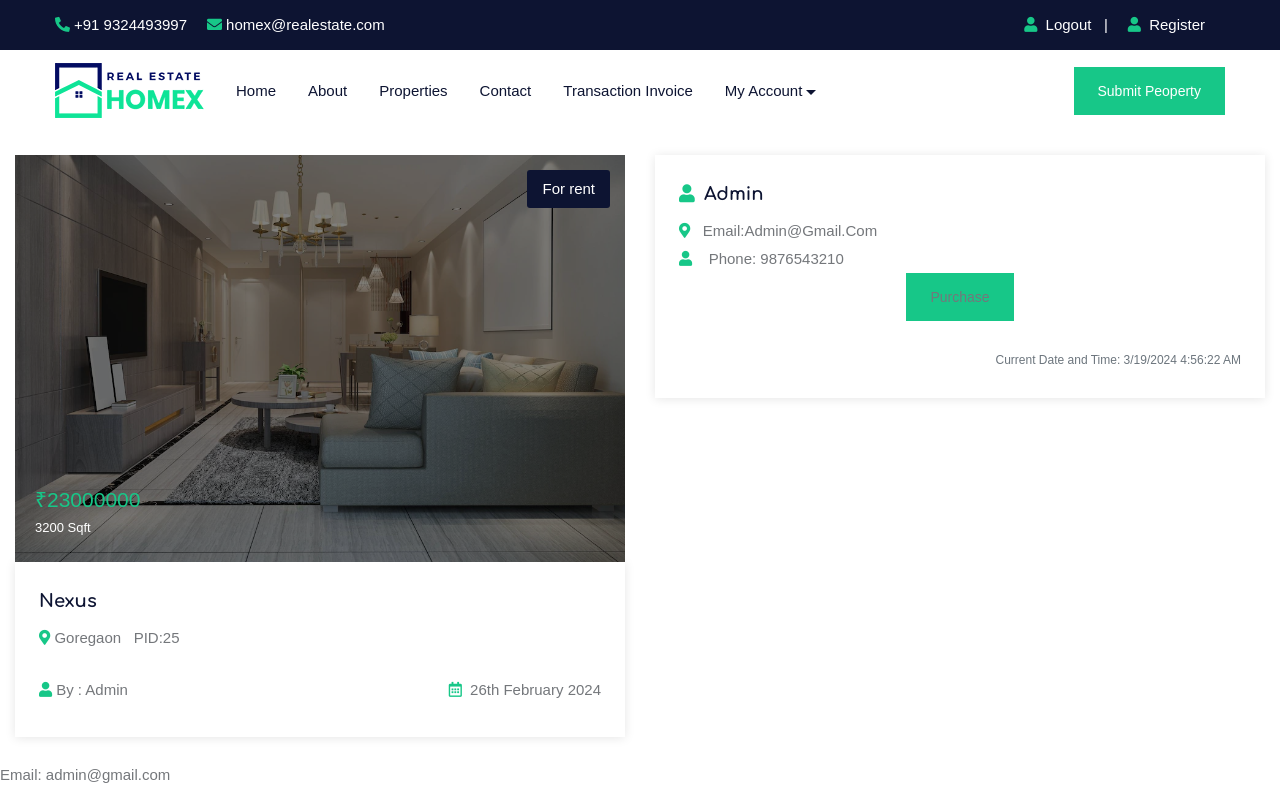
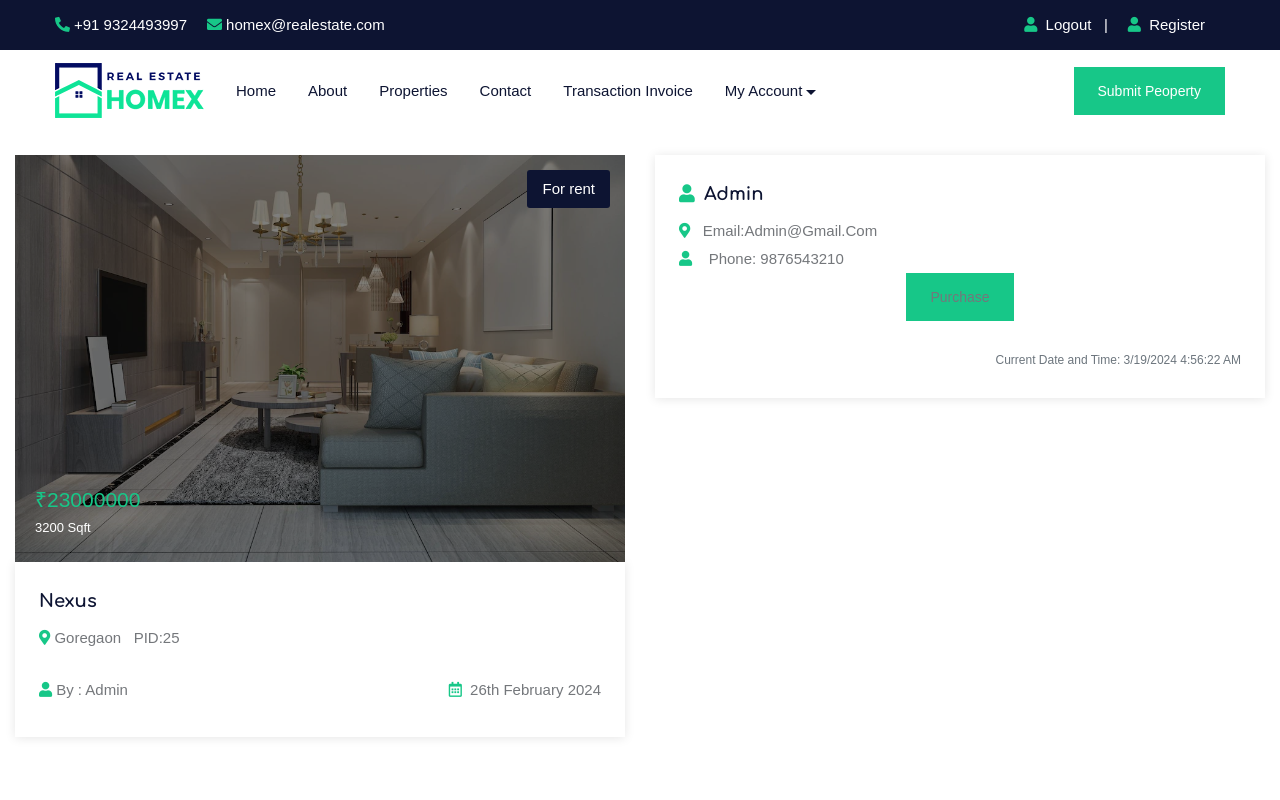
Before and after one commit to amarnewate/Real-Estate-Php, a PHP site: page /purchase.php?pid=25 in a window 1280 px wide. Run offline with PHP 8.4, Linux system fonts and the light colour scheme; a user stored in the database is signed in; data comes from the database, SQL or seed files in the repository; some libraries are stand-ins or nearby versions; some web fonts are replaced.

Commit message:
nothing changed

```diff
--- a/feature.php
+++ b/feature.php
@@ -130,7 +130,7 @@ if (!isset($_SESSION['uemail'])) {
                                                 <?php echo $row['14']; ?>
                                             </span>
                                             <div class="price mt-3">
-                                                <span class="text-primary">$&nbsp;
+                                                <span class="text-primary">&#8377;&nbsp;
                                                     <?php echo $row['13']; ?>
                                                 </span>
                                             </div>
--- a/include/footer.php
+++ b/include/footer.php
@@ -30,8 +30,7 @@
                                             <div class="footer-widget footer-nav mb-4">
                                                 <h4 class="widget-title text-white double-down-line-left position-relative">Quick Links</h4>
                                                 <ul class="hover-text-primary">
-                                                    <li><a href="#" class="text-white">About Us</a></li>
-                                                    <li><a href="#" class="text-white">Featured Property</a></li>
+                                                    <li><a href="about.php" class="text-white">About Us</a></li>
                                                     <li><a href="submitproperty.php" class="text-white">Submit Property</a></li>
                                                     <li><a href="#" class="text-white">How It Work</a></li>
                                                     <!-- <li><a href="#" class="text-white">Our Agents</a></li> -->
@@ -48,7 +47,7 @@
                                                     <li class="hover-text-primary"><i class="fas fa-envelope text-white mr-2 font-13 mt-1"></i>helpline@realestate.com</li>
                                                 </ul>
                                             </div>
-                                            <div class="footer-widget media-widget mt-4 text-white hover-text-primary"> <a href="#"><i class="fab fa-facebook-f"></i></a> <a href="#"><i class="fab fa-twitter"></i></a> <a href="#"><i class="fab fa-google-plus-g"></i></a> <a href="#"><i class="fab fa-linkedin-in"></i></a> <a href="#"><i class="fas fa-rss"></i></a> </div>
+
                                         </div>
                                     </div>
                                 </div>
--- a/purchase.php
+++ b/purchase.php
@@ -118,17 +118,17 @@ if (isset($_GET['pid'])) {
                 <h5 class="text-secondary hover-text-primary mb-2 text-capitalize">
                     <i class="fas fa-user text-primary mr-1"></i>
                     <a href="propertydetail.php?pid=<?php echo $property['pid']; ?>">
-                        <?php echo $property_user['uname']; ?>
+                        <?php echo $property['uname']; ?>
                     </a>
                 </h5>
                 <span class="location text-capitalize">
                     <i class="fas fa-map-marker-alt text-primary"></i>&nbsp;&nbsp;
-                    Email:<?php echo $property_user['uemail']; ?>
+                    Email:<?php echo $property['uemail']; ?>
                 </span>
                 <div class="pb-4 d-inline-block w-100">
                     <div class="text-capitalize">
                         <i class="fas fa-user text-primary mr-1"></i>&nbsp;&nbsp;
-                        Phone: <?php echo $property_user['uphone']; ?>
+                        Phone: <?php echo $property['uphone']; ?>
                     </div>
                     <div style="text-align: center;">
     <a class="btn btn-primary d-inline-block d-none" id="Purchase_property_btn" onclick="purchaseProperty(<?php echo $property['pid']; ?>)">Purchase</a>
@@ -311,14 +311,4 @@ purchase_Time();
 </script>
 
 </script>
-<script>
-// Get the email address
-var email = "<?php echo $property_user['uemail']; ?>";
-
-// Convert the email address to lowercase
-var lowercaseEmail = email.toLowerCase();
-
-// Update the displayed email address with the lowercase version
-document.write("Email: " + lowercaseEmail);
-</script>
 </html>
```
